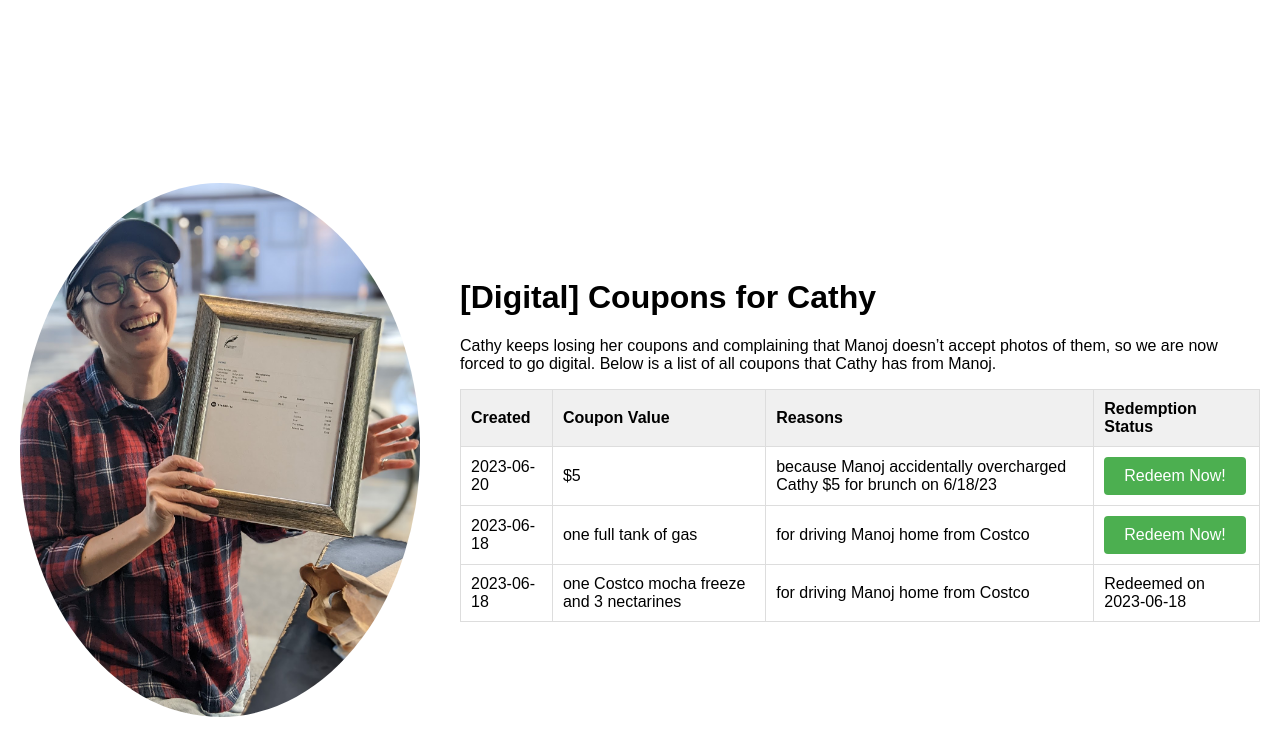
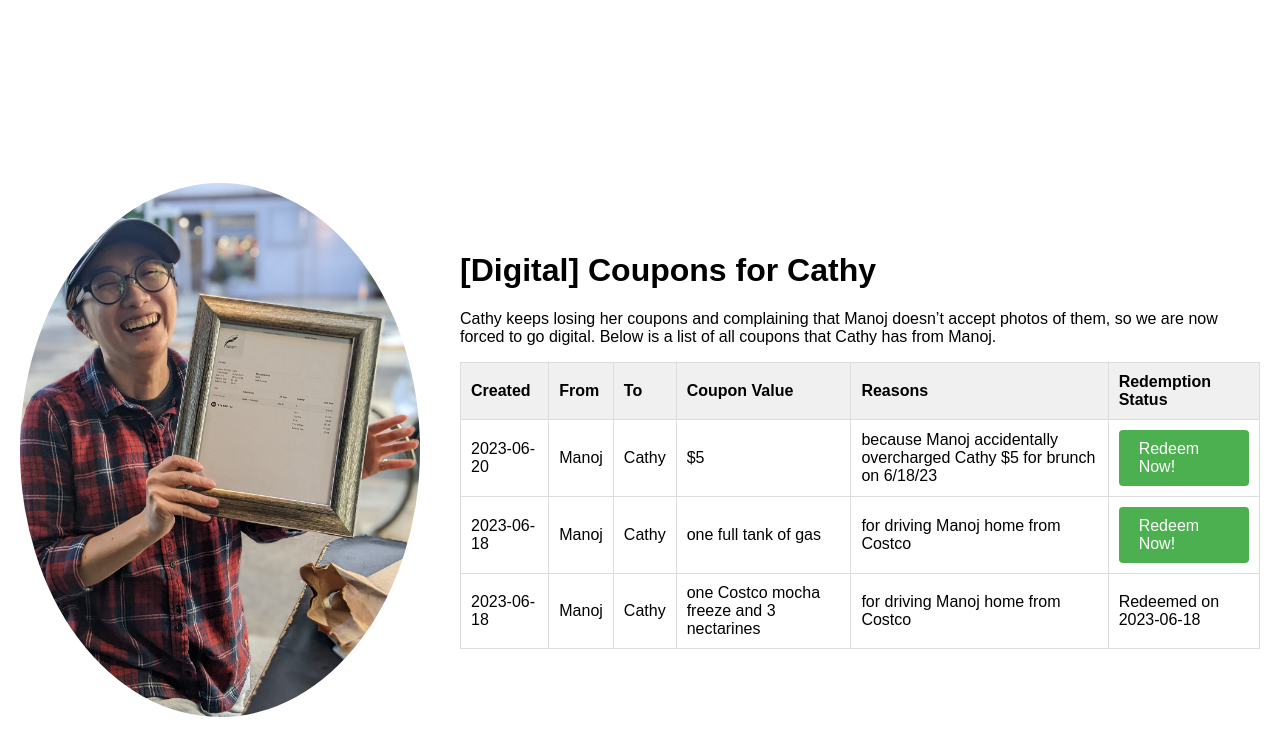
Before and after one commit to mdayaram/couponsforcathy, a Jekyll site: the page built from index.md, in a window 1280 px wide. Shown: the top 756 px of the page. Built offline with Jekyll 4.4.1, drawn with Linux system fonts in a browser that asks for light colours; our own code applies the rules of GitHub Pages for plain Markdown files.

Commit message:
Adding a 'from' and 'to' field for coupons

```diff
--- a/_data/coupons.yml
+++ b/_data/coupons.yml
@@ -1,17 +1,23 @@
 - {
   created_at: "2023-06-20",
+  from: "Manoj",
+  to: "Cathy",
   redeemed_at: null,
   value: "$5",
   reason: "because Manoj accidentally overcharged Cathy $5 for brunch on 6/18/23",
 }
 - {
   created_at: "2023-06-18",
+  from: "Manoj",
+  to: "Cathy",
   redeemed_at: null,
   value: "one full tank of gas",
   reason: "for driving Manoj home from Costco",
 }
 - {
   created_at: "2023-06-18",
+  from: "Manoj",
+  to: "Cathy",
   redeemed_at: "2023-06-18",
   value: "one Costco mocha freeze and 3 nectarines",
   reason: "for driving Manoj home from Costco",
--- a/index.md
+++ b/index.md
@@ -13,6 +13,8 @@ Cathy has from Manoj.
   <thead>
     <tr>
       <th>Created</th>
+      <th>From</th>
+      <th>To</th>
       <th>Coupon Value</th>
       <th>Reasons</th>
       <th>Redemption Status</th>
@@ -22,6 +24,8 @@ Cathy has from Manoj.
 {%- for coupon in site.data.coupons -%}
     <tr>
       <td>{{ coupon.created_at }}</td>
+      <td>{{ coupon.from }}</td>
+      <td>{{ coupon.to }}</td>
       <td>{{ coupon.value }}</td>
       <td>{{ coupon.reason }}</td>
       <td>
```
